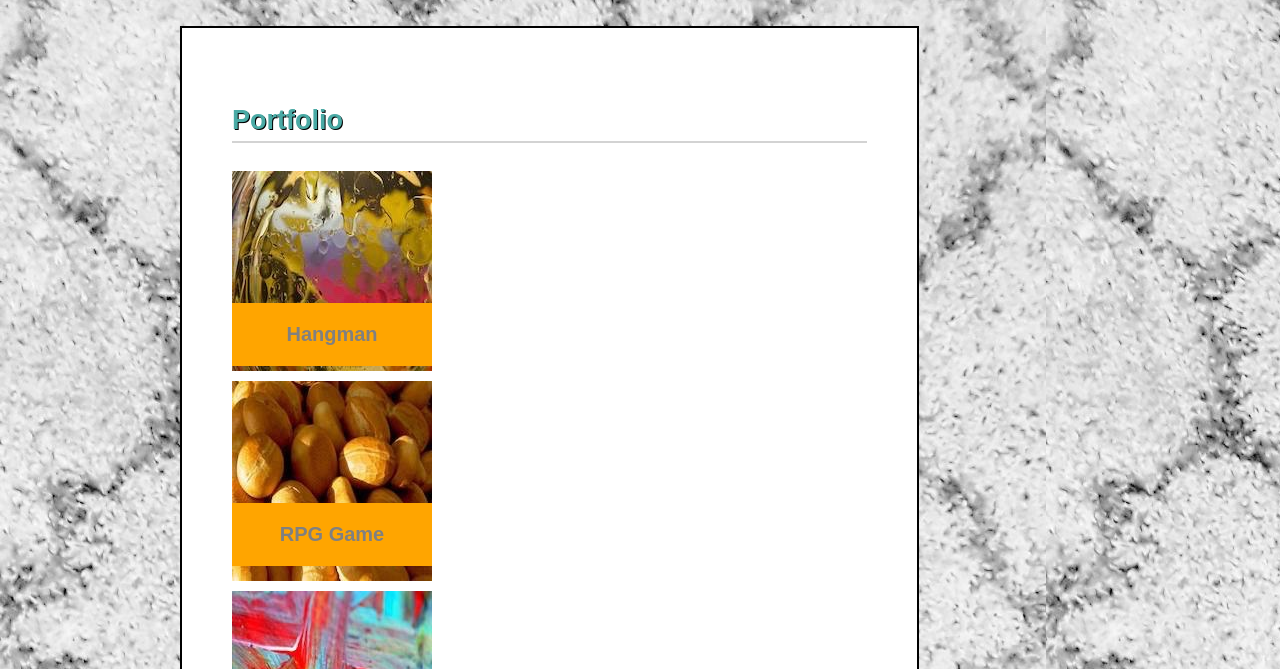
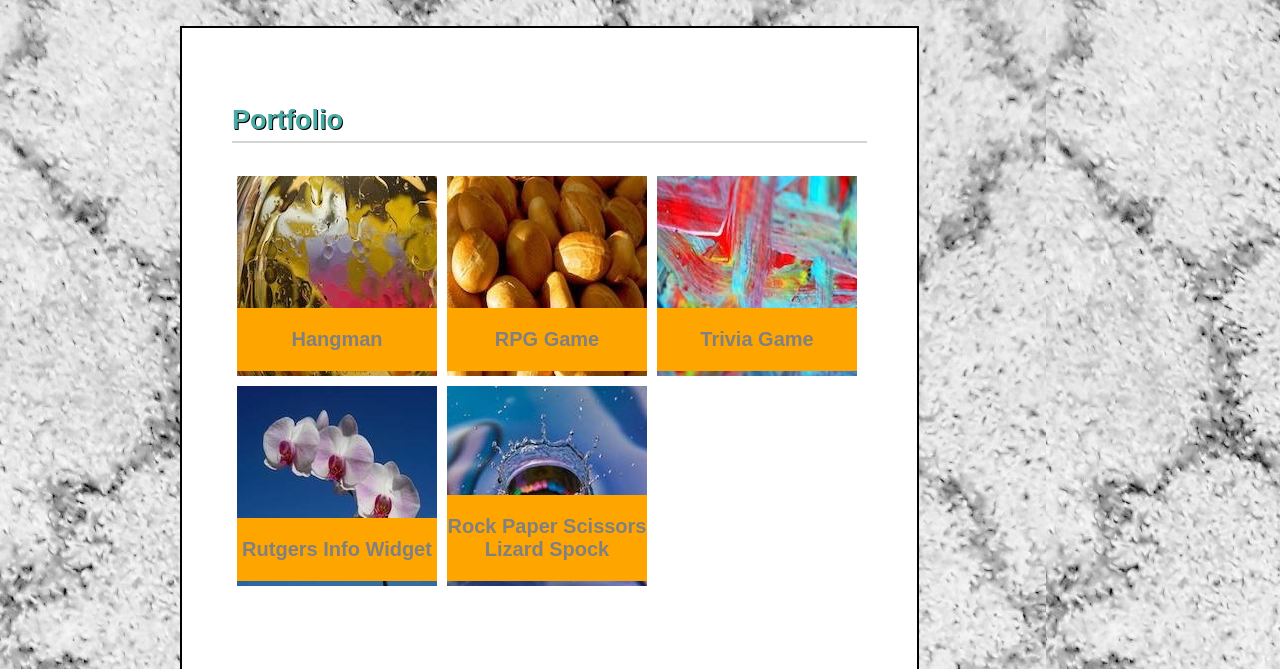
Before and after one commit to caliew26/Responsive-Portfolio, a plain HTML site: page portfolio.html in a window 1280 px wide. Shown: the part 131-800 px from the top of the page. Drawn offline with Linux system fonts and the light colour scheme.

Commit message:
added columns to portfolio

```diff
--- a/assets/css/style.css
+++ b/assets/css/style.css
@@ -93,9 +93,9 @@ a:active {
     margin-bottom: 50px;
     border: 2px solid black;
     background: #ffffff;
-    padding: 50px;
-    height: 1100px;
+    padding: 50px 50px 750px 50px;
     width: 50%;
+    height: 100%;
 }
 
 /*.wrapper{
@@ -142,8 +142,11 @@ h2 {
     width: 200px;
     height: 200px;
     position: relative;
+    float: left;
+    margin: 5px;
 }
 
+/*applies to portfolio page only*/
 h3 {
     position: absolute;
     background: orange;
@@ -154,6 +157,7 @@ h3 {
     padding: 20px 0;
 }
 
+/*applies to portfolio page only*/
 .boximage {
     margin: 5px 0;
 }
```
